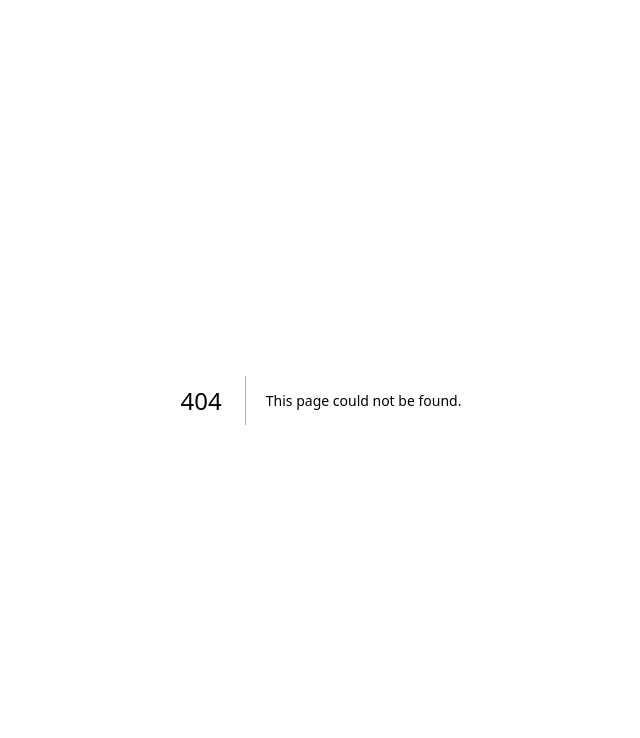
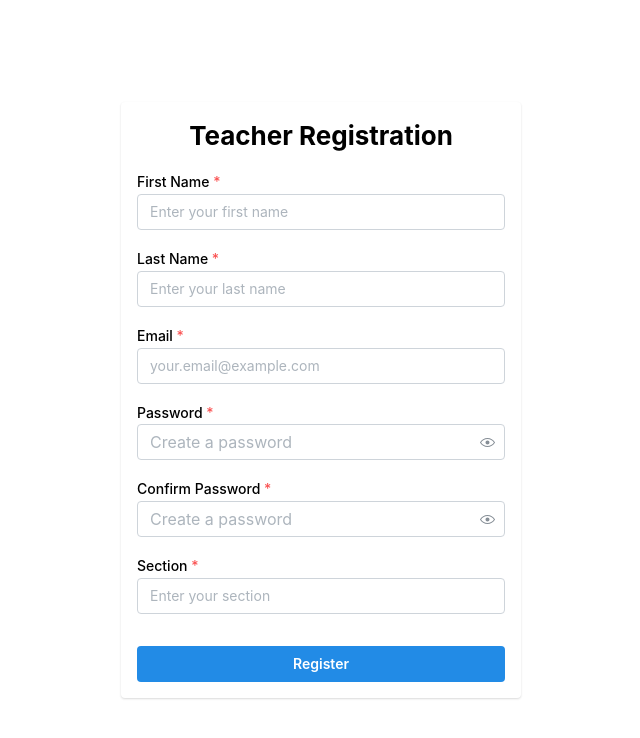
Before and after one commit to ReiTony/Attendance_Monitoring_System, a Next.js app in the folder frontend/: page /register in a window 1280 px wide. Before the commit this address had no page. Shown: the top 738 px of the page, without its empty margins (319-959 px from the left). Built offline with nearby package versions, Linux system fonts and the light colour scheme.

Commit message:
feat: added teacher registration page

```diff
--- /dev/null
+++ b/frontend/src/app/register/TeacherRegistrationForm.tsx
@@ -0,0 +1,81 @@
+"use client";
+
+import {
+  TextInput,
+  PasswordInput,
+  Button,
+  Stack,
+  Title,
+  Paper,
+  Alert,
+} from "@mantine/core";
+import { useActionState } from "react";
+import { signup } from "./action";
+
+export default function TeacherRegistrationForm() {
+  const [state, action, isPending] = useActionState(signup, { message: "" });
+
+  return (
+    <Paper shadow="xs" p="md" w={400}>
+      <Title order={2} ta="center" mb="md">
+        Teacher Registration
+      </Title>
+
+      {state?.message !== "" && (
+        <Alert color="red" title="Error">
+          {state?.message}
+        </Alert>
+      )}
+
+      <form action={action}>
+        <Stack gap="md">
+          <TextInput
+            label="First Name"
+            name="firstName"
+            placeholder="Enter your first name"
+            required
+          />
+
+          <TextInput
+            label="Last Name"
+            name="lastName"
+            placeholder="Enter your last name"
+            required
+          />
+
+          <TextInput
+            label="Email"
+            name="email"
+            placeholder="your.email@example.com"
+            required
+          />
+
+          <PasswordInput
+            label="Password"
+            name="password"
+            placeholder="Create a password"
+            required
+          />
+
+          <PasswordInput
+            label="Confirm Password"
+            name="confirmPassword"
+            placeholder="Create a password"
+            required
+          />
+
+          <TextInput
+            label="Section"
+            name="section"
+            placeholder="Enter your section"
+            required
+          />
+
+          <Button type="submit" fullWidth mt="md" loading={isPending}>
+            Register
+          </Button>
+        </Stack>
+      </form>
+    </Paper>
+  );
+}
--- /dev/null
+++ b/frontend/src/app/register/action.ts
@@ -0,0 +1,48 @@
+"use server";
+
+import { TeacherRegisterForm } from "@/dto/teacherRegisterForm";
+import { authRegister } from "@/services/teacherService";
+import { revalidatePath } from "next/cache";
+import { redirect } from "next/navigation";
+
+export async function signup(_prev: { message?: string }, formData: FormData) {
+  const firstName = formData.get("firstName") as string;
+  const lastName = formData.get("lastName") as string;
+  const email = formData.get("email") as string;
+  const password = formData.get("password") as string;
+  const confirmPassword = formData.get("confirmPassword") as string;
+  const section = formData.get("section") as string;
+
+  // Server-side validation
+  // Validate password
+  if (!password || password === "") {
+    return { message: "Please enter a valid password" };
+  }
+
+  if (password !== confirmPassword) {
+    return { message: "Passwords do not match" };
+  }
+
+  if (password.length < 6) {
+    return {
+      message: "Password must be at least 6 characters long",
+    };
+  }
+
+  const teacherRegisterForm: TeacherRegisterForm = {
+    first_name: firstName,
+    last_name: lastName,
+    email,
+    password,
+    section,
+  };
+
+  const registrationResult = await authRegister(teacherRegisterForm);
+
+  if (!registrationResult.ok) {
+    return { message: registrationResult.error.message };
+  }
+
+  revalidatePath("/", "layout");
+  redirect("/home");
+}
--- /dev/null
+++ b/frontend/src/app/register/page.tsx
@@ -0,0 +1,10 @@
+import { Center } from "@mantine/core";
+import TeacherRegistrationForm from "./TeacherRegistrationForm";
+
+export default function Register() {
+  return (
+    <Center w={"100vw"} h={"100vh"}>
+      <TeacherRegistrationForm />
+    </Center>
+  );
+}
```
